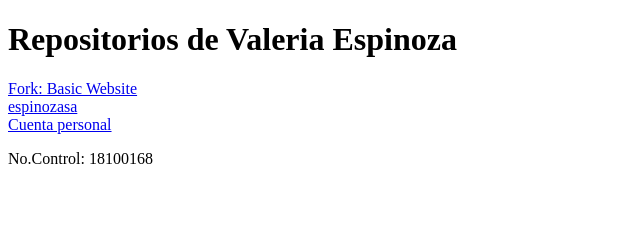
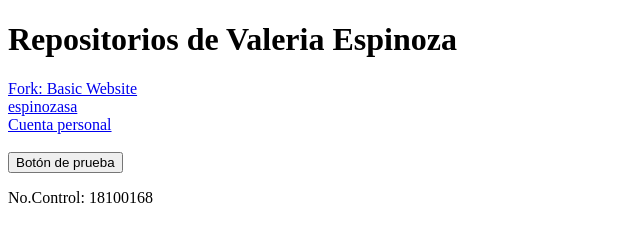
Before and after one commit to vale-vmes/Examen-U1, a plain HTML site: page index.html in a window 1280 px wide. Shown: the whole page, without its empty margins (0-640 px from the left). Drawn offline with Linux system fonts and the light colour scheme.

Commit message:
Commit realizado desde repositorio local

```diff
--- a/index.html
+++ b/index.html
@@ -10,7 +10,9 @@
     <h1>Repositorios de Valeria Espinoza</h1>
     <a href="https://github.com/vale-vmes/basic-website"> Fork: Basic Website  </a><br>
     <a href="https://github.com/vale-vmes/espinozasa"> espinozasa  </a><br>
-    <a href="https://github.com/vale-vmes">Cuenta personal</a>
+    <a href="https://github.com/vale-vmes">Cuenta personal</a> <br><br>
+
+    <button> Botón de prueba </button>
 
     <footer>
         <p>No.Control: 18100168</p>
```
